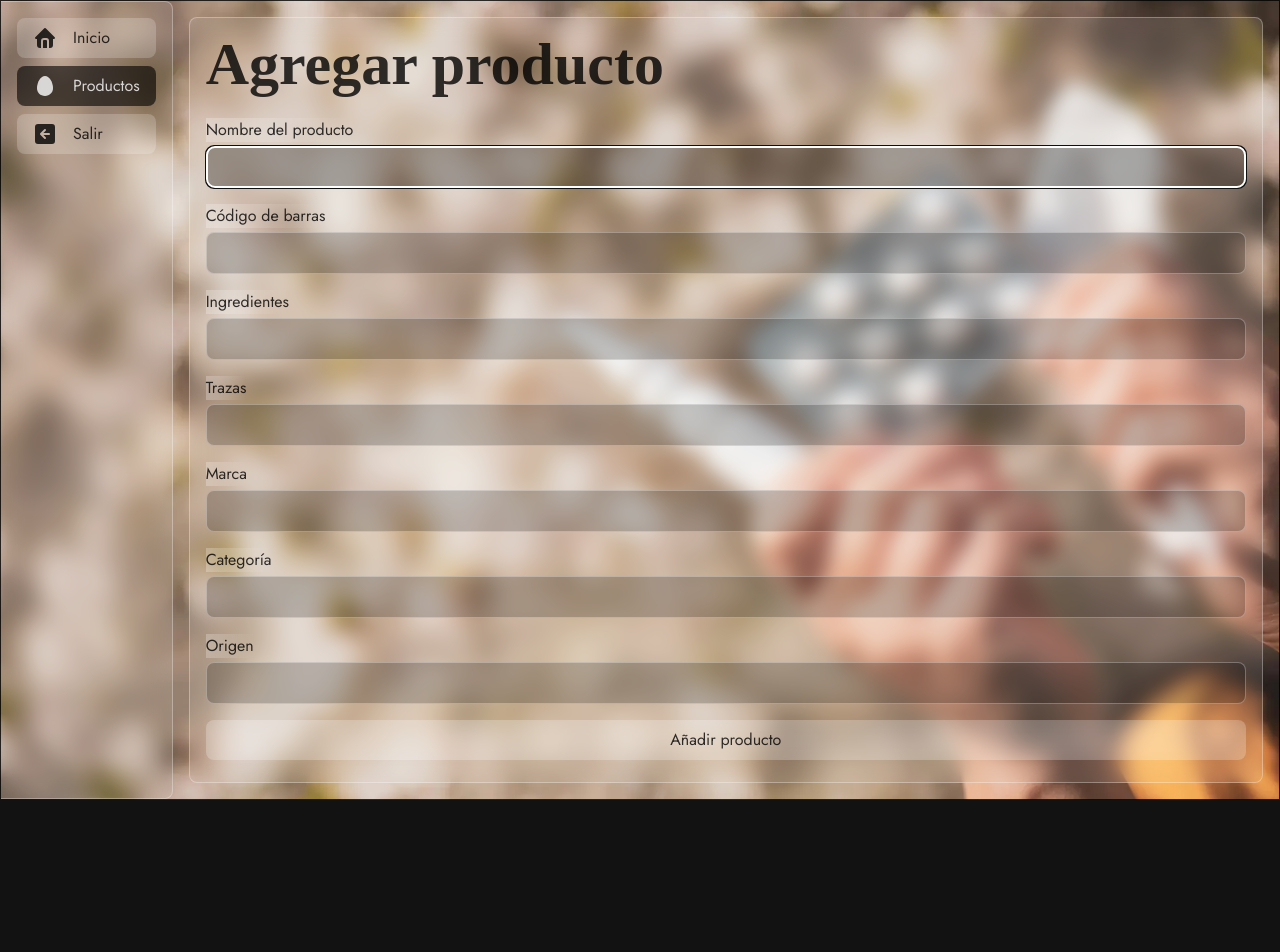
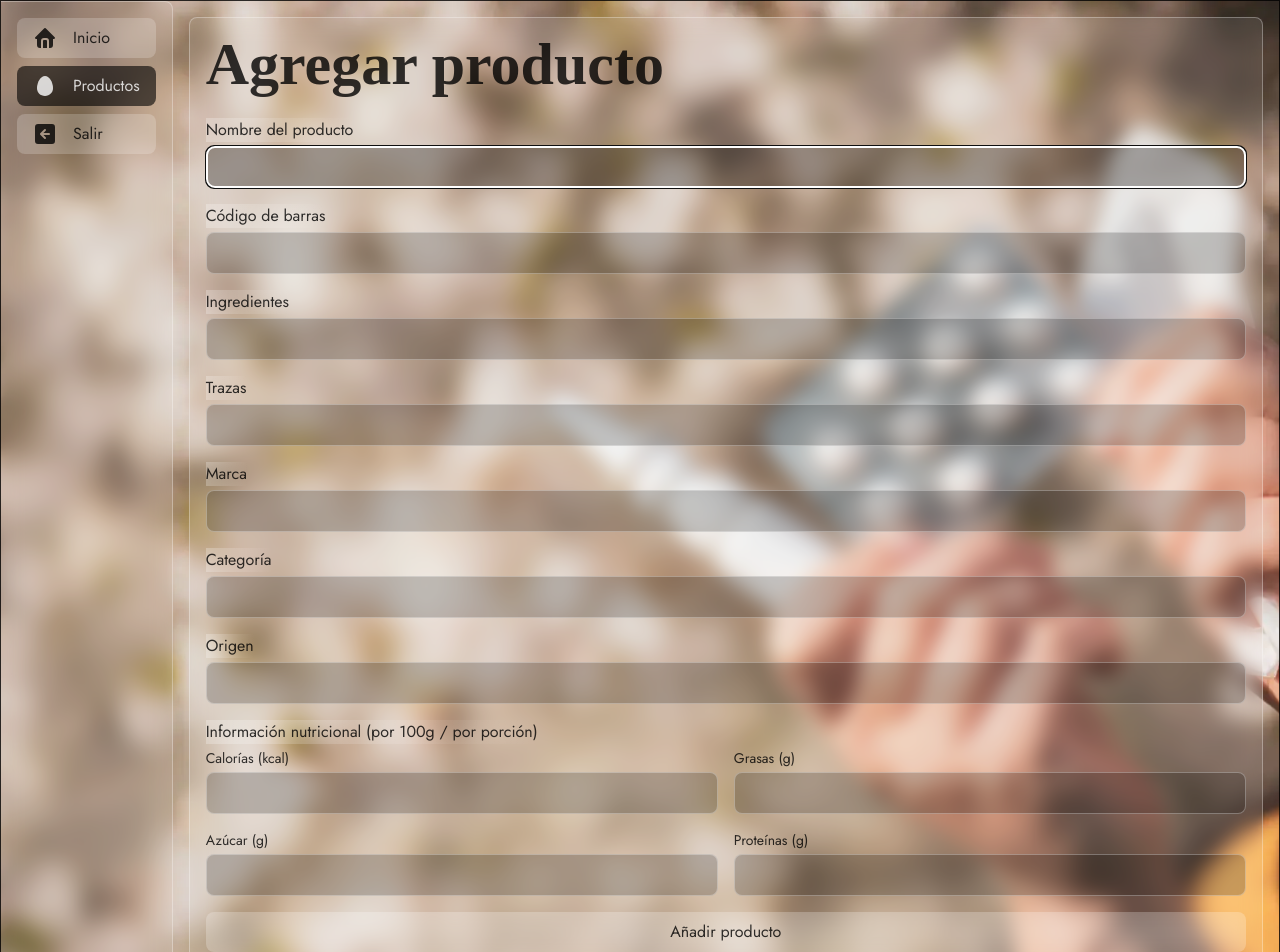
Before and after one commit to corbalan-nicolas/react-ophi-front, a React (Vite) app: page /dashboard/productos/crear in a window 1280 px wide. Shown: the top 952 px of the page. Before the commit the page ends 800 px from the top, so only its background shows below. Built offline with nearby package versions, Linux system fonts and the light colour scheme; no server answers; sample sign-in values are in the browser's storage; a web font is replaced by a local one.

Commit message:
Información nutricional agregada a la creación y adición de productos. Nuevo parámetro submitlabel para cambiar el label del botón según el usuario se encuentre en agregar o editgar producto

```diff
--- a/src/components/dashboard/ProductEditForm.jsx
+++ b/src/components/dashboard/ProductEditForm.jsx
@@ -34,6 +34,7 @@ const ProductEditForm = () => {
         <ProductForm
             handleSubmit={handleSubmit}
             initialState={initialState}
+            submitLabel="Guardar cambios"
         />
     );
 };
--- a/src/components/dashboard/ProductForm.jsx
+++ b/src/components/dashboard/ProductForm.jsx
@@ -16,7 +16,7 @@ const defaultFormData = {
     protein: ''
 }
 
-const ProductForm = ({handleSubmit, initialState = {}}) => {
+const ProductForm = ({handleSubmit, initialState = {}, submitLabel = "Añadir producto"}) => {
     const [loading, setLoading] = useState(false)
     const [formData, setFormData] = useState({...defaultFormData, ...initialState})
     const [error, setError] = useState('')
@@ -48,7 +48,7 @@ const ProductForm = ({handleSubmit, initialState = {}}) => {
             console.log('[validate()] Execute handleSubmit', formData)
             await handleSubmit({
                 ...formData,
-                // TODO: Información nutricional (no sé si necesita llegar como un objeto o qué, pero no creo que sea como lo tenemos en el formData)
+                // TODO: Información nutricional (no sé si necesita llegar como un objeto o qué, pero no creo que sea como lo tenemos en el formData) --> R: Viajan dentro del formData
             })
         } catch (error) {
             setError('¡Ups! Error desconocido. Por favor inténtelo más tarde')
@@ -70,7 +70,7 @@ const ProductForm = ({handleSubmit, initialState = {}}) => {
             <div className="mb-4">
                 <label className="mb-1 inline-block linear-to-r" htmlFor="name">Nombre del producto</label>
                 <input
-                    className='block w-full border-white/30 border-1 bg-black/20 focus-visible:bg-black/30 text-white/80 rounded-lg py-2 px-3 grow'
+                    className='block w-full border-white/30 border bg-black/20 focus-visible:bg-black/30 text-white/80 rounded-lg py-2 px-3 grow'
                     id="name"
                     name="name"
                     type="text"
@@ -84,7 +84,7 @@ const ProductForm = ({handleSubmit, initialState = {}}) => {
             <div className="mb-4">
                 <label className="mb-1 inline-block linear-to-r" htmlFor="barcode">Código de barras</label>
                 <input
-                    className='block w-full border-white/30 border-1 bg-black/20 focus-visible:bg-black/30 text-white/80 rounded-lg py-2 px-3 grow'
+                    className='block w-full border-white/30 border bg-black/20 focus-visible:bg-black/30 text-white/80 rounded-lg py-2 px-3 grow'
                     id="barcode"
                     name="barcode"
                     type="text"
@@ -97,7 +97,7 @@ const ProductForm = ({handleSubmit, initialState = {}}) => {
             <div className="mb-4">
                 <label className="mb-1 inline-block linear-to-r" htmlFor="ingredients">Ingredientes</label>
                 <input
-                    className='block w-full border-white/30 border-1 bg-black/20 focus-visible:bg-black/30 text-white/80 rounded-lg py-2 px-3 grow'
+                    className='block w-full border-white/30 border bg-black/20 focus-visible:bg-black/30 text-white/80 rounded-lg py-2 px-3 grow'
                     id="ingredients"
                     name="ingredients"
                     type="text"
@@ -110,7 +110,7 @@ const ProductForm = ({handleSubmit, initialState = {}}) => {
             <div className="mb-4">
                 <label className="mb-1 inline-block linear-to-r" htmlFor="traces">Trazas</label>
                 <input
-                    className='block w-full border-white/30 border-1 bg-black/20 focus-visible:bg-black/30 text-white/80 rounded-lg py-2 px-3 grow'
+                    className='block w-full border-white/30 border bg-black/20 focus-visible:bg-black/30 text-white/80 rounded-lg py-2 px-3 grow'
                     id="traces"
                     name="traces"
                     type="text"
@@ -123,7 +123,7 @@ const ProductForm = ({handleSubmit, initialState = {}}) => {
             <div className="mb-4">
                 <label className="mb-1 inline-block linear-to-r" htmlFor="brand">Marca</label>
                 <input
-                    className='block w-full border-white/30 border-1 bg-black/20 focus-visible:bg-black/30 text-white/80 rounded-lg py-2 px-3 grow'
+                    className='block w-full border-white/30 border bg-black/20 focus-visible:bg-black/30 text-white/80 rounded-lg py-2 px-3 grow'
                     id="brand"
                     name="brand"
                     type="text"
@@ -136,7 +136,7 @@ const ProductForm = ({handleSubmit, initialState = {}}) => {
             <div className="mb-4">
                 <label className="mb-1 inline-block linear-to-r" htmlFor="category">Categoría</label>
                 <input
-                    className='block w-full border-white/30 border-1 bg-black/20 focus-visible:bg-black/30 text-white/80 rounded-lg py-2 px-3 grow'
+                    className='block w-full border-white/30 border bg-black/20 focus-visible:bg-black/30 text-white/80 rounded-lg py-2 px-3 grow'
                     id="category"
                     name="category"
                     type="text"
@@ -149,7 +149,7 @@ const ProductForm = ({handleSubmit, initialState = {}}) => {
             <div className="mb-4">
                 <label className="mb-1 inline-block linear-to-r" htmlFor="origin">Origen</label>
                 <input
-                    className='block w-full border-white/30 border-1 bg-black/20 focus-visible:bg-black/30 text-white/80 rounded-lg py-2 px-3 grow'
+                    className='block w-full border-white/30 border bg-black/20 focus-visible:bg-black/30 text-white/80 rounded-lg py-2 px-3 grow'
                     id="origin"
                     name="origin"
                     type="text"
@@ -159,12 +159,87 @@ const ProductForm = ({handleSubmit, initialState = {}}) => {
                 />
             </div>
 
+            <div className="mb-4">
+                <p className="mb-1 inline-block linear-to-r">
+                    Información nutricional (por 100g / por porción)
+                </p>
+
+                <div className="grid grid-cols-2 gap-4">
+                    <div>
+                        <label className="mb-1 block text-sm" htmlFor="calories">
+                            Calorías (kcal)
+                        </label>
+                        <input
+                            className='block w-full border-white/30 border bg-black/20 focus-visible:bg-black/30 text-white/80 rounded-lg py-2 px-3 grow'
+                            id="calories"
+                            name="calories"
+                            type="number"
+                            min="0"
+                            value={formData.calories}
+                            onChange={handleChange}
+                            disabled={loading}
+                        />
+                    </div>
+
+                    <div>
+                        <label className="mb-1 block text-sm" htmlFor="fats">
+                            Grasas (g)
+                        </label>
+                        <input
+                            className='block w-full border-white/30 border bg-black/20 focus-visible:bg-black/30 text-white/80 rounded-lg py-2 px-3 grow'
+                            id="fats"
+                            name="fats"
+                            type="number"
+                            min="0"
+                            step="0.1"
+                            value={formData.fats}
+                            onChange={handleChange}
+                            disabled={loading}
+                        />
+                    </div>
+
+                    <div>
+                        <label className="mb-1 block text-sm" htmlFor="sugar">
+                            Azúcar (g)
+                        </label>
+                        <input
+                            className='block w-full border-white/30 border bg-black/20 focus-visible:bg-black/30 text-white/80 rounded-lg py-2 px-3 grow'
+                            id="sugar"
+                            name="sugar"
+                            type="number"
+                            min="0"
+                            step="0.1"
+                            value={formData.sugar}
+                            onChange={handleChange}
+                            disabled={loading}
+                        />
+                    </div>
+
+                    <div>
+                        <label className="mb-1 block text-sm" htmlFor="protein">
+                            Proteínas (g)
+                        </label>
+                        <input
+                            className='block w-full border-white/30 border bg-black/20 focus-visible:bg-black/30 text-white/80 rounded-lg py-2 px-3 grow'
+                            id="protein"
+                            name="protein"
+                            type="number"
+                            min="0"
+                            step="0.1"
+                            value={formData.protein}
+                            onChange={handleChange}
+                            disabled={loading}
+                        />
+                    </div>
+                </div>
+            </div>
+
             {/*
             <div className="mb-4">
                 <label className="mb-1 inline-block linear-to-r" htmlFor="nutritional">Información nutricional</label>
                 {/* Calorías, grasas, azúcar, proteína /}
             <input
-                className='block w-full border-white/30 border-1 bg-black/20 focus-visible:bg-black/30 text-white/80 rounded-lg py-2 px-3 grow'
+                className='block w-full border-white/30 border bg-black/20 focus-visible:bg-black/30 text-white/80 rounded-lg py-2 px-3 grow'
                 id="nutritional"
                 name="nutritional"
                 type="text"
@@ -179,7 +254,7 @@ const ProductForm = ({handleSubmit, initialState = {}}) => {
                 className='py-2 px-4 glass glass--events w-full col-span-full'
                 type="submit"
                 disabled={loading}
-            >Añadir producto</button>
+            >{submitLabel}</button>
         </form>
     )
 }
--- a/src/views/EditProfileView.jsx
+++ b/src/views/EditProfileView.jsx
@@ -60,7 +60,7 @@ const EditProfileView = () => {
                     <select
                         id="newAllergy"
                         name="newAllergy"
-                        className='block w-full border-white/30 border-1 bg-black/20 focus-visible:bg-black/30 text-white/80 rounded-lg py-2 px-3'
+                        className='block w-full border-white/30 border bg-black/20 focus-visible:bg-black/30 text-white/80 rounded-lg py-2 px-3'
                         value={inputValue}
                         onChange={(e) => setInputValue(e.target.value)}
                     >
```
